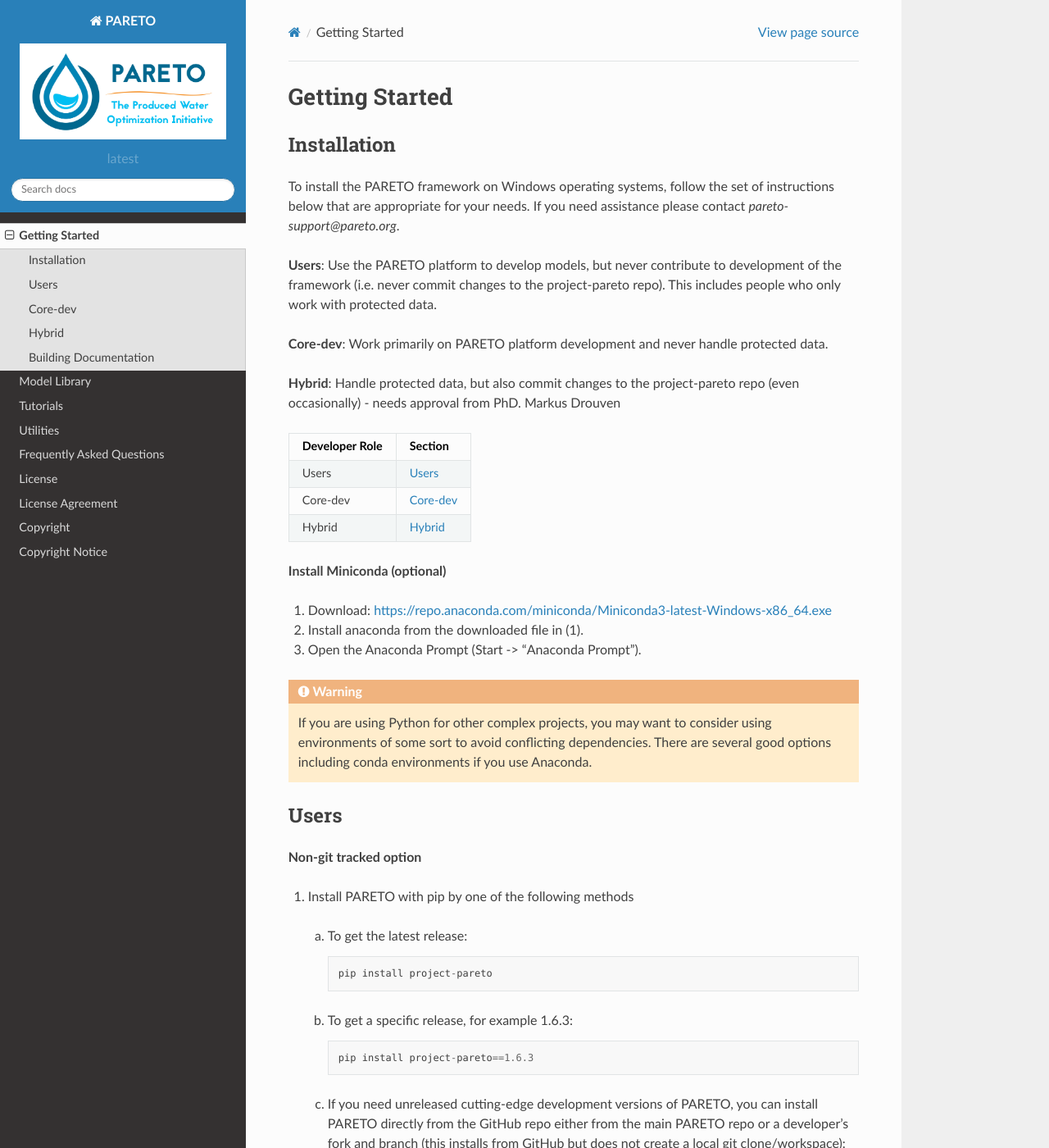
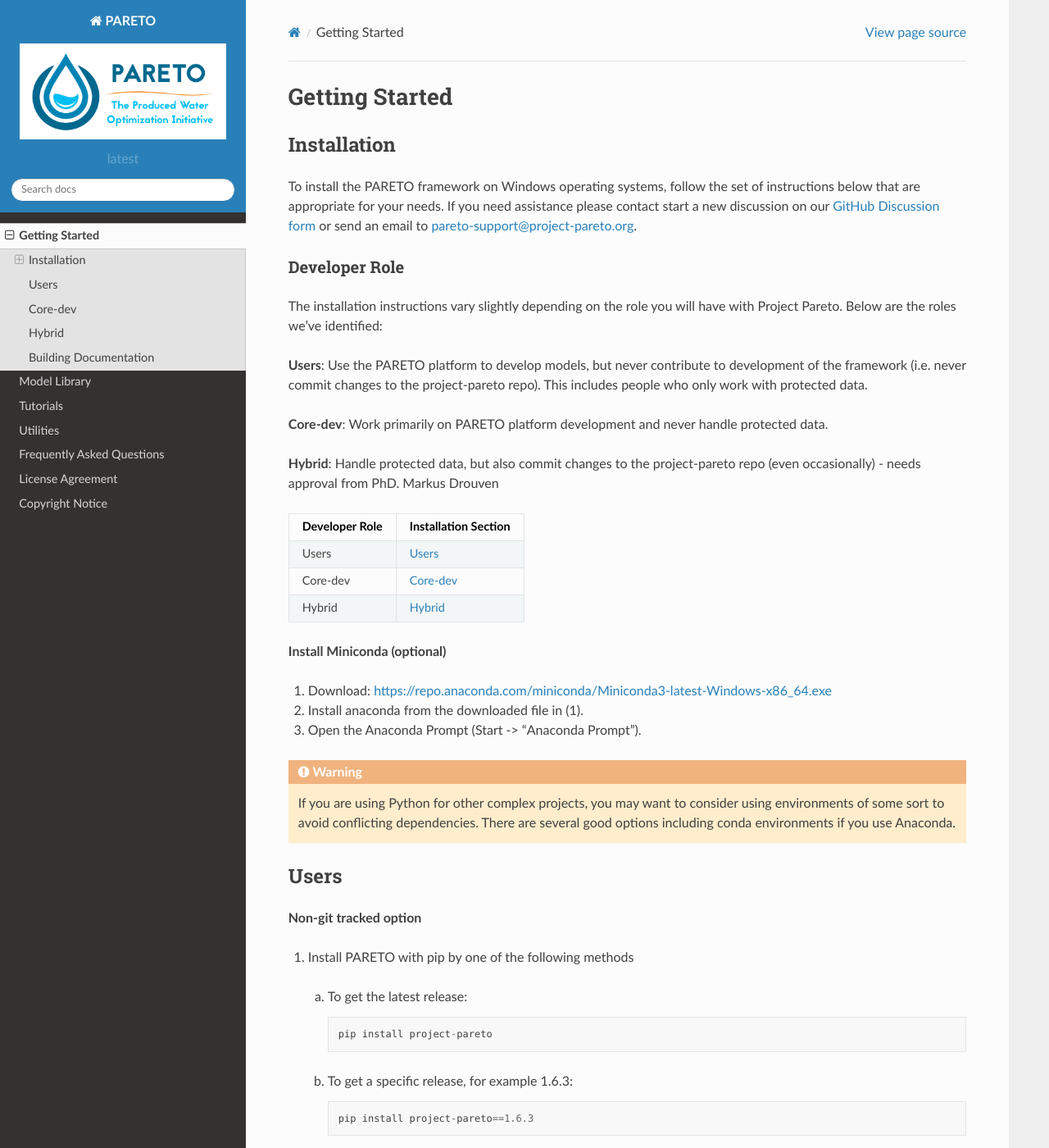
Before and after one commit to project-pareto/project-pareto, a Sphinx documentation site: the page built from docs/getting_started/index.rst, in a window 1280 px wide and 1400 px high. Shown: the whole window at 82% size. Built offline with Sphinx 7.4.7 and the Read the Docs theme 2.0.0, drawn with Linux system fonts in a browser that asks for light colours; some of the changed text lies outside the part shown.

Commit message:
Rework getting started docs build section and more (#145)
* Reworking the docs part of getting started, to address #139

* Remove duplicate page

* Use 90% of page width

* change author and copyright year

```diff
--- /dev/null
+++ b/docs/_static/custom.css
@@ -0,0 +1,4 @@
+/* allow wider pages */
+.wy-nav-content {
+    max-width: 95%; /* default=800px */
+}
--- a/docs/conf.py
+++ b/docs/conf.py
@@ -20,8 +20,8 @@
 # -- Project information -----------------------------------------------------
 
 project = "PARETO"
-copyright = "2021, PARETO"
-author = "Marcus Holly and Miguel Zamarripa"
+copyright = "2022, PARETO"
+author = "The PARETO Project"
 
 # The full version, including alpha/beta/rc tags
 release = "latest"
--- a/docs/copyright.rst
+++ b/docs/copyright.rst
@@ -1,6 +1,3 @@
-Copyright
-=========
-
 .. _pareto-project-copyright:
 
 .. include:: ../COPYRIGHT.md
--- a/docs/getting_started/index.rst
+++ b/docs/getting_started/index.rst
@@ -5,9 +5,17 @@
 
 Installation
 ------------
-To install the PARETO framework on Windows operating systems, follow the set
-of instructions below that are appropriate for your needs. If you need assistance
-please contact `pareto-support@pareto.org`.
+
+To install the PARETO framework on Windows operating systems, follow the set of instructions below
+that are appropriate for your needs. If you need assistance please contact start a new discussion on
+our `GitHub Discussion form <https://github.com/project-pareto/project-pareto/discussions>`_ or send
+an email to `pareto-support@project-pareto.org <mailto: pareto-support@project-pareto.org>`_.
+
+Developer Role
+^^^^^^^^^^^^^^
+
+The installation instructions vary slightly depending on the role you will have with Project Pareto.
+Below are the roles we've identified:
 
 **Users**: Use the PARETO platform to develop models, but never contribute to
 development of the framework (i.e. never commit changes to the project-pareto
@@ -20,7 +28,7 @@
 repo (even occasionally) - needs approval from PhD. Markus Drouven
 
 +------------------+-----------------------------+
-| Developer Role   | Section                     |
+| Developer Role   | Installation Section        |
 +==================+=============================+
 | Users            | :ref:`min_install_users`    |
 +------------------+-----------------------------+
@@ -105,24 +113,17 @@
 Building Documentation
 ----------------------
 
-A convenient way of building documentation is to use Sphinx,
-which is able to translate a set of plain text source files into various output formats, such as a series HTML or PDF (via Latex) files.
-In addition to following the `Sphinx Quickstart <https://www.sphinx-doc.org/en/master/usage/quickstart.html>`_
-and `Installation Guide <https://www.sphinx-doc.org/en/master/usage/installation.html>`_,
-the following libraries are needed in order to use Sphinx (these packages have been included in the requirements-dev.txt file).::
+We use `Sphinx <https://www.sphinx-doc.org/>`_ for writing and building our on-line documentation.
+This is a tool that translates a set of plain text `.rst` (`reStructuredText
+<https://docutils.sourceforge.io/rst.html>`_) files into various output formats, such as HTML or PDF
+(via Latex).
 
-    pip install -U sphinx
-
-    pip install myst-parser
-
-    pip install sphinx_rtd_theme
-
-    pip install nbsphinx
-
-To build the project documentation locally in your system, users must go to the docs folder and run the make file::
+After installing as a :ref:`min_install_core-dev` or :ref:`min_install_users` (as described above)
+you can build the documentation locally on your system by running the `make` command in the `docs`
+folder, as follows::
 
     $ cd project-pareto/docs/
-
     $ make html
 
-Visit the `Sphinx Style Guide <https://gdal.org/contributing/rst_style.html>`_ for information on syntax rules, tips, and FAQ.
+Visit the `Sphinx Style Guide <https://gdal.org/contributing/rst_style.html>`_ for information on
+syntax rules, tips, and FAQ.
--- a/docs/license.rst
+++ b/docs/license.rst
@@ -1,6 +1,3 @@
-License
-=======
-
 .. _pareto_project-license:
 
 .. include:: ../LICENSE.md
```
